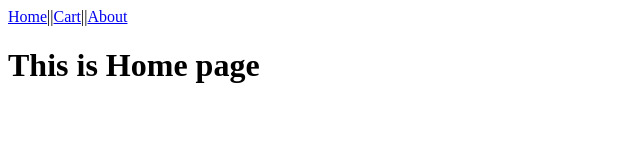
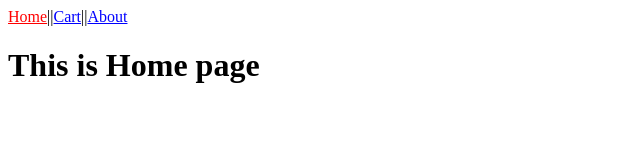
Before and after one commit to Sarojan-stha/React, a React (Vite) app: page / in a window 1280 px wide. Shown: the top 160 px of the page, without its empty margins (0-640 px from the left). Built offline with nearby package versions, Linux system fonts and the light colour scheme.

Commit message:
navlink (ACTIVE/PENDING) state

```diff
--- a/src/pages/App.jsx
+++ b/src/pages/App.jsx
@@ -1,4 +1,4 @@
-import { Link, Routes } from "react-router-dom";
+import { Link, Routes, NavLink } from "react-router-dom";
 import { Home } from "./Home/index";
 import { Cart } from "./Cart/index";
 import { About } from "./About/index";
@@ -6,12 +6,26 @@ import { BrowserRouter } from "react-router-dom";
 import { Route } from "react-router-dom";
 
 export function App() {
+  const getStyles = ({ isActive }) => {
+    return {
+      color: isActive ? "red" : "blue",
+    };
+  };
+
   return (
     <BrowserRouter>
       <div className="divClass">
-        <Link to="/about">Home</Link>||
-        <Link to="/cart">Cart</Link>||
-        <Link to="/">About</Link>
+        <NavLink to="/" style={getStyles}>
+          Home
+        </NavLink>
+        ||
+        <NavLink to="/cart" style={getStyles}>
+          Cart
+        </NavLink>
+        ||
+        <NavLink to="/about" style={getStyles}>
+          About
+        </NavLink>
       </div>
 
       <Routes>
```
